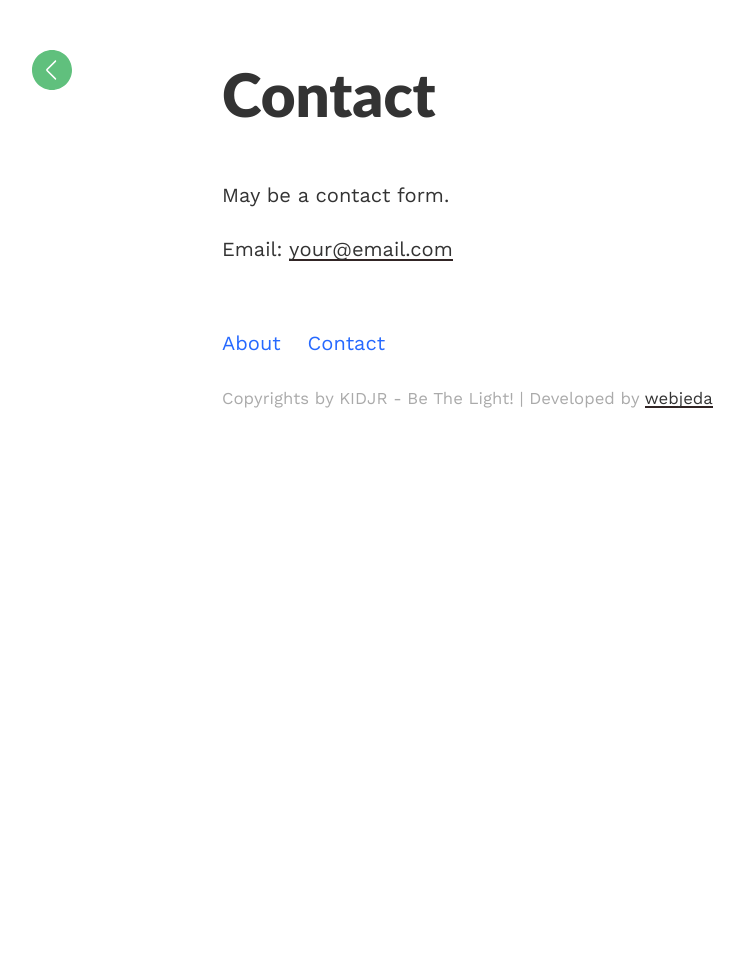
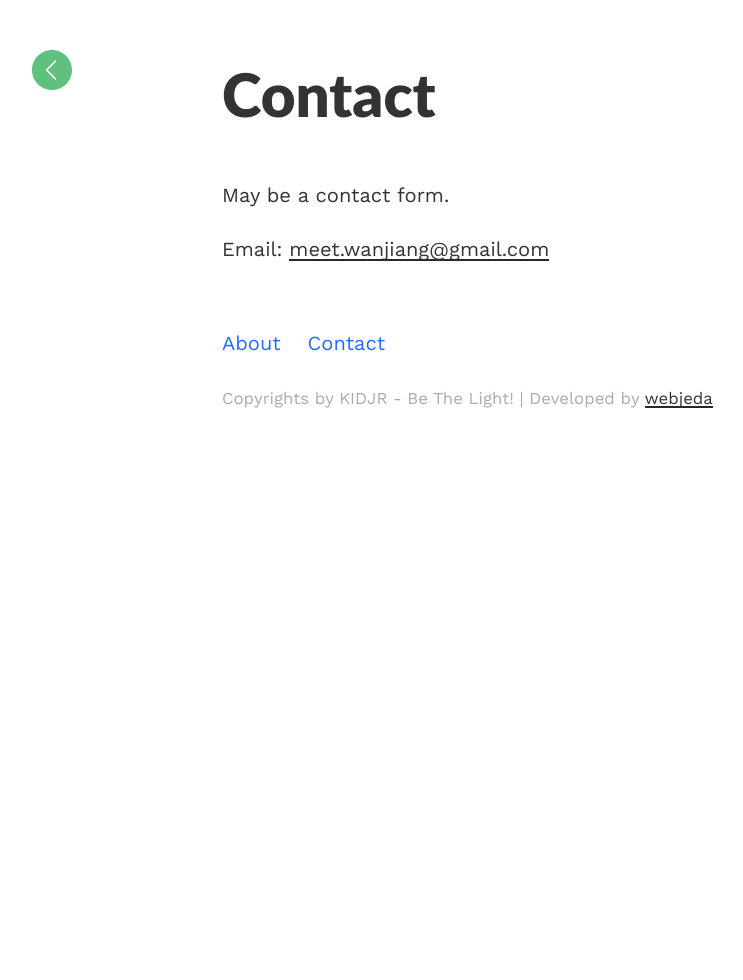
Before and after one commit to funkidsvip/kidjr.github.io, a Jekyll site: the page built from _pages/contact.md, in a window 1280 px wide. Shown: the whole page, without its empty margins (18-761 px from the left). Built offline with Jekyll 4.4.1, drawn with Linux system fonts in a browser that asks for light colours.

Commit message:
Update _config.yml

```diff
--- a/_config.yml
+++ b/_config.yml
@@ -2,7 +2,7 @@
 
 title: KIDJR - Be The Light!
 baseurl:  # name of the repository
-email: your@email.com
+email: meet.wanjiang@gmail.com
 
 
 
@@ -14,7 +14,7 @@ paginate: 4
 
 
 # Tracker
-analytics: UA-83979019-4
+analytics: UA-91744613-2
 
 # Comments
 disqus-shortname: webjeda-demo
```
